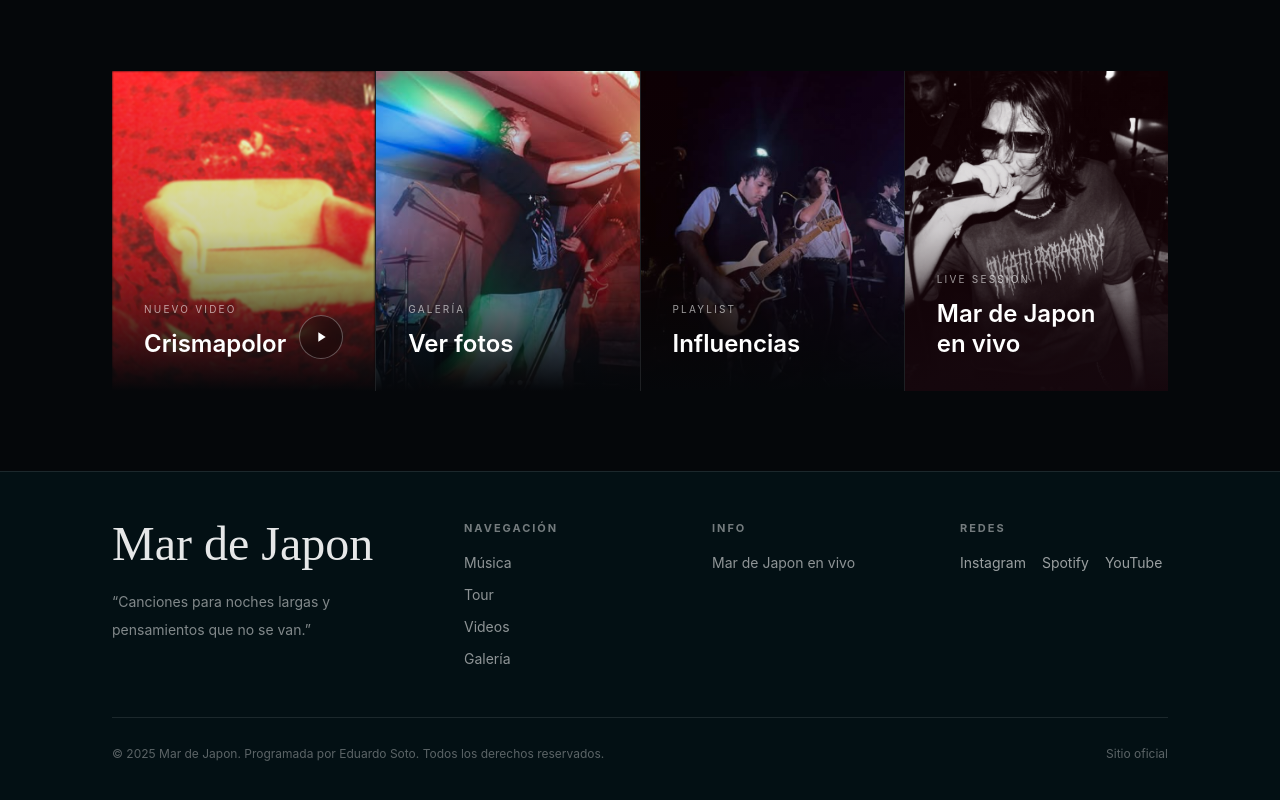
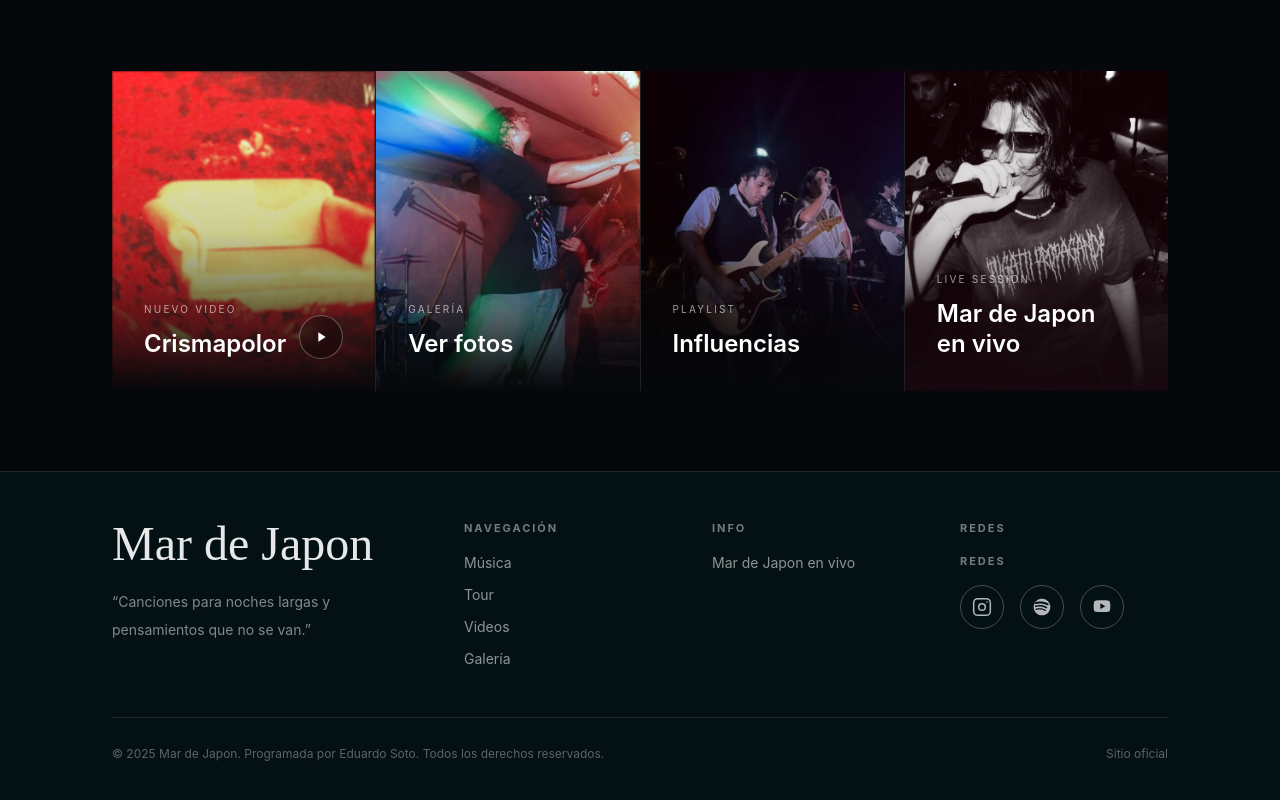
Before and after one commit to bleach93/mar-de-japon, an Astro site: page / in a window 1280 px wide. Shown: the part 1938-2738 px from the top of the page. Built offline with nearby package versions, Linux system fonts and the light colour scheme; Astro itself is replaced by a stand-in of ours.

Commit message:
Fixed social icons on footer

```diff
--- a/src/pages/index.astro
+++ b/src/pages/index.astro
@@ -422,11 +422,51 @@ import "../styles/global.css";
         Redes
       </p>
 
-      <div class="flex max-w-full flex-wrap gap-4 text-sm text-white/60">
-        <a class="break-words hover:text-[#FF5C7A]" href="https://www.instagram.com/mardejaponn/" target="_blank">Instagram</a>
-        <a class="break-words hover:text-[#FF5C7A]" href="https://open.spotify.com/intl-es/artist/5bzlKt3NlEeq727cegDzKz" target="_blank">Spotify</a>
-        <a class="break-words hover:text-[#FF5C7A]" href="https://www.youtube.com/@Mardejaponn" target="_blank">YouTube</a>
-      </div>
+      <div class="min-w-0 max-w-full">
+  <p class="mb-4 text-[11px] font-bold uppercase tracking-[0.18em] text-white/45">
+    Redes
+  </p>
+
+  <div class="flex max-w-full flex-wrap gap-4 text-white/70">
+	<!-- Instagram -->
+	<a
+		href="https://www.instagram.com/mardejaponn/"
+		target="_blank"
+		aria-label="Instagram"
+		class="grid h-11 w-11 place-items-center rounded-full border border-white/25 transition hover:border-[#FF5C7A] hover:text-[#FF5C7A]"
+	>
+	<svg xmlns="http://www.w3.org/2000/svg" fill="none" viewBox="0 0 24 24" stroke-width="1.8" stroke="currentColor" class="h-5 w-5">
+					<rect width="20" height="20" x="2" y="2" rx="5" />
+					<circle cx="12" cy="12" r="4" />
+					<circle cx="18" cy="6" r="1" fill="currentColor" stroke="none" />
+				</svg>
+				</a>
+
+				<!-- Spotify -->
+				<a
+				href="https://open.spotify.com/intl-es/artist/5bzlKt3NlEeq727cegDzKz"
+				target="_blank"
+				aria-label="Spotify"
+				class="grid h-11 w-11 place-items-center rounded-full border border-white/25 transition hover:border-[#FF5C7A] hover:text-[#FF5C7A]"
+				>
+				<svg xmlns="http://www.w3.org/2000/svg" viewBox="0 0 24 24" fill="currentColor" class="h-5 w-5">
+					<path d="M12 2C6.477 2 2 6.477 2 12s4.477 10 10 10 10-4.477 10-10S17.523 2 12 2Zm4.615 14.446a.75.75 0 0 1-1.03.247c-2.822-1.723-6.375-2.114-10.563-1.163a.75.75 0 1 1-.332-1.463c4.58-1.04 8.51-.593 11.676 1.339a.75.75 0 0 1 .249 1.04Zm1.471-3.273a.938.938 0 0 1-1.288.309c-3.231-1.986-8.157-2.563-11.978-1.403a.938.938 0 0 1-.544-1.795c4.364-1.323 9.79-.684 13.503 1.6a.938.938 0 0 1 .307 1.289Zm.126-3.408c-3.877-2.302-10.277-2.514-13.978-1.398a1.125 1.125 0 1 1-.65-2.154c4.249-1.283 11.312-1.034 15.775 1.616a1.125 1.125 0 1 1-1.147 1.936Z" />
+				</svg>
+				</a>
+
+				<!-- YouTube -->
+				<a
+				href="https://www.youtube.com/@Mardejaponn"
+				target="_blank"
+				aria-label="YouTube"
+				class="grid h-11 w-11 place-items-center rounded-full border border-white/25 transition hover:border-[#FF5C7A] hover:text-[#FF5C7A]"
+				>
+				<svg xmlns="http://www.w3.org/2000/svg" fill="currentColor" viewBox="0 0 24 24" class="h-5 w-5">
+					<path d="M21.582 6.186a2.506 2.506 0 0 0-1.764-1.774C18.254 4 12 4 12 4s-6.254 0-7.818.412A2.506 2.506 0 0 0 2.418 6.186C2 7.757 2 11 2 11s0 3.243.418 4.814a2.506 2.506 0 0 0 1.764 1.774C5.746 18 12 18 12 18s6.254 0 7.818-.412a2.506 2.506 0 0 0 1.764-1.774C22 14.243 22 11 22 11s0-3.243-.418-4.814ZM10 14.5v-7l6 3.5-6 3.5Z" />
+				</svg>
+				</a>
+			</div>
+		</div>
     </div>
   </div>
 
```
